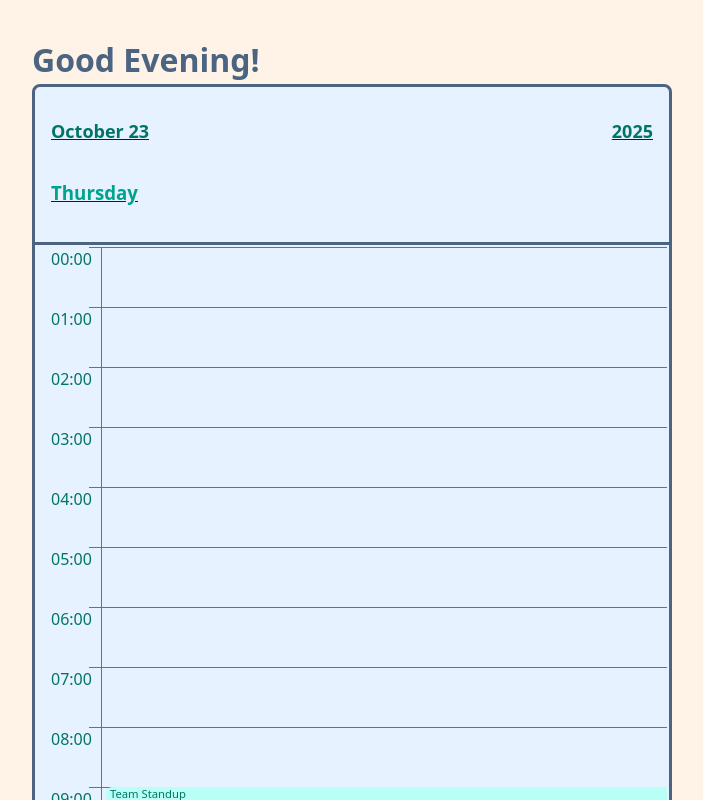
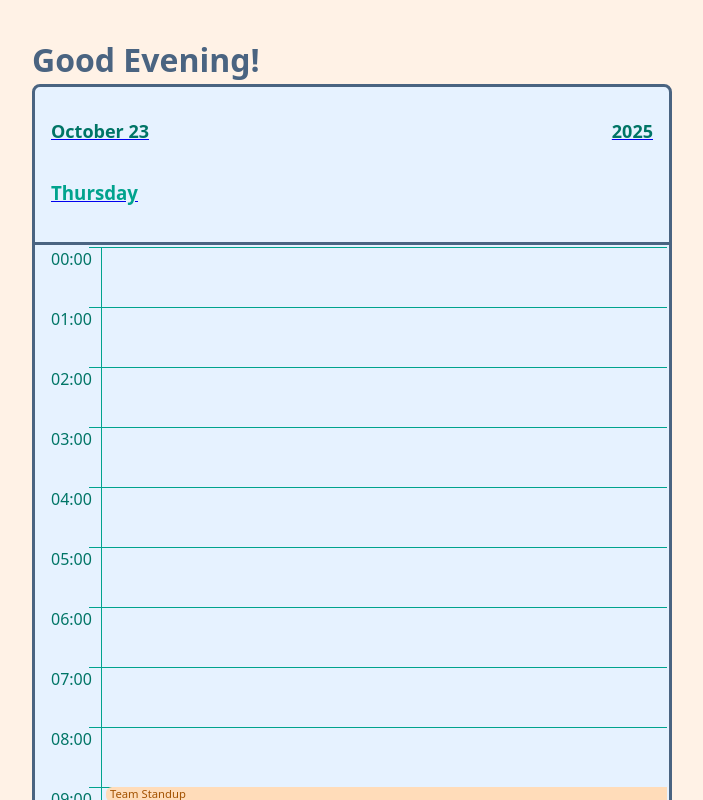
Before and after one commit to dzulliet/simple-timeline, a React (Vite) app: page / in a window 1280 px wide. Shown: the whole page, without its empty margins (288-991 px from the left). Built offline with nearby package versions, Linux system fonts and the light colour scheme.

Commit message:
main: event titles colors

```diff
--- a/src/assets/fixtures.ts
+++ b/src/assets/fixtures.ts
@@ -1,12 +1,16 @@
-import type { Color } from "../styles/theme.ts";
+import { type BaseColor, baseColors } from "../styles/theme.ts";
 
 export type Event = {
   id: number;
   title: string;
   start: string; // e.g., '09:30' (HH:MM)
   end: string; // e.g., '10:45' (HH:MM)
-  color: Color;
+  color: BaseColor;
 };
+
+function getRandomColor() {
+  return baseColors[Math.floor(Math.random() * baseColors.length)];
+}
 
 export const mockEvents: Event[] = [
   {
@@ -14,55 +18,55 @@ export const mockEvents: Event[] = [
     title: "Team Standup",
     start: "09:00",
     end: "09:15",
-    color: "celeste",
+    color: getRandomColor(),
   },
   {
     id: 3,
     title: "Meeting B",
     start: "10:30",
     end: "11:30",
-    color: "freshAir",
+    color: getRandomColor(),
   },
   {
     id: 2,
     title: "Meeting A",
     start: "10:00",
     end: "11:00",
-    color: "peachPuff",
+    color: getRandomColor(),
   },
   {
     id: 5,
     title: "Lunch",
     start: "12:00",
     end: "13:00",
-    color: "freshAir",
+    color: getRandomColor(),
   },
   {
     id: 6,
     title: "Review A",
     start: "14:30",
     end: "15:30",
-    color: "peachPuff",
+    color: getRandomColor(),
   },
   {
     id: 8,
     title: "Wrap-up",
     start: "15:45",
     end: "18:00",
-    color: "celeste",
+    color: getRandomColor(),
   },
   {
     id: 7,
     title: "Review B",
     start: "15:00",
     end: "16:00",
-    color: "freshAir",
+    color: getRandomColor(),
   },
   {
     id: 4,
     title: "Meeting C",
     start: "10:45",
     end: "11:15",
-    color: "celeste",
+    color: getRandomColor(),
   },
 ];
--- a/src/components/timeline.tsx
+++ b/src/components/timeline.tsx
@@ -123,7 +123,8 @@ function TimelineEventGroup({ group }: { group: Event[] }) {
 
   return eventColumns.flat().map(({ id, ...layoutEvent }) => (
     <Styles.Event key={id} {...layoutEvent} columnCount={eventColumns.length}>
-      <span>{layoutEvent.title}</span>
+      <Styles.Title>{layoutEvent.title}</Styles.Title>
+      <Styles.SecondaryTitle>{`${layoutEvent.start}-${layoutEvent.end}`}</Styles.SecondaryTitle>
     </Styles.Event>
   ));
 }
--- a/src/styles/page.styles.tsx
+++ b/src/styles/page.styles.tsx
@@ -24,5 +24,5 @@ export const PageTitle = styled.h1`
   margin: 0;
   font-size: xx-large;
   font-weight: bold;
-  color: ${({ theme }) => theme.color.electricBlue};
+  color: ${({ theme }) => theme.color.electricBlue600};
 `;
--- a/src/styles/theme.ts
+++ b/src/styles/theme.ts
@@ -1,9 +1,17 @@
+export const baseColors = [
+  "peachPuff",
+  "brilliantLavender",
+  "freshAir",
+  "celeste",
+  // "electricBlue",
+] as const;
+
 export const color = {
   peachPuff: "#FFDCB9", // peachPuff100
   brilliantLavender: "#FFBAFF", // brilliantLavender100
   freshAir: "#BADDFF", // freshAir100
   celeste: "#B8FFF5", // celeste100
-  electricBlue: "#4A6481", //electricBlue600
+  electricBlue: "#D2DBE5", //electricBlue100
 
   neutral50: "#FFFFFF",
   neutral100: "#E7E7E7",
@@ -80,10 +88,15 @@ export const color = {
 
 const border = {
   solid1: `1px solid ${color.celeste700}`,
-  solid3: `3px solid ${color.electricBlue}`,
+  solid3: `3px solid ${color.electricBlue600}`,
 };
 
 export const theme = { color, border };
 export type Theme = typeof theme;
 export type Color = keyof typeof color;
-// export type ThemeProps = { theme: Theme };
+export type BaseColor =
+  | "peachPuff"
+  | "brilliantLavender"
+  | "freshAir"
+  | "celeste"
+  | "electricBlue";
--- a/src/styles/timeline.styles.tsx
+++ b/src/styles/timeline.styles.tsx
@@ -1,5 +1,5 @@
 import styled, { css } from "styled-components";
-import type { Color } from "./theme.ts";
+import type { BaseColor } from "./theme.ts";
 
 export const Wrapper = styled.div<{ isError?: boolean }>`
   display: flex;
@@ -82,15 +82,34 @@ export const Slot = styled.div`
 `;
 
 const SLOT_OFFSET = "55px";
+const MIN_EVENT_HEIGHT = "10px";
+
+export const Title = styled.span`
+  min-height: ${MIN_EVENT_HEIGHT};
+  max-height: min(100%, 1.4rem);
+  display: flex;
+  align-items: center;
+`;
+
+export const SecondaryTitle = styled.span`
+  min-height: ${MIN_EVENT_HEIGHT};
+  max-height: min(100%, 1.2rem);
+  display: flex;
+  align-items: center;
+`;
+
 export const Event = styled.div<{
   offsetX: number;
   offsetY: number;
   columnCount: number;
   duration: number;
-  color: Color;
+  color: BaseColor;
 }>`
   position: absolute;
-  height: ${({ duration }) => css`max(${duration}px, 10px)`};
+
+  overflow: hidden;
+
+  height: ${({ duration }) => css`max(${duration}px, ${MIN_EVENT_HEIGHT})`};
   width: ${({ columnCount }) => css`calc((100% - ${SLOT_OFFSET})/${columnCount})
   `};
 
@@ -100,13 +119,16 @@ export const Event = styled.div<{
 
   border-radius: 6px;
   background-color: ${({ theme, color }) => theme.color[color]};
+  color: ${({ theme, color }) => theme.color[`${color}700`]};
   font-size: ${({ duration }) => css`min(${0.75 * duration}px, 0.9rem)`};
+  font-weight: 500;
   padding: 0 4px;
 
-  span {
-    min-height: 10px;
-    max-height: min(100%, 1.4rem);
-    display: flex;
-    align-items: center;
+  ${SecondaryTitle} {
+    font-size: ${({ duration }) => css`min(${0.75 * duration}px, 0.7rem)`};
+    visibility: ${({ duration }) =>
+      duration > 30
+        ? "visible"
+        : "hidden"}; // hide secondary title for events shorter than 30 mins
   }
 `;
```
Also changed, not shown: 1 other file (tests, documents, lock files or other folders).
